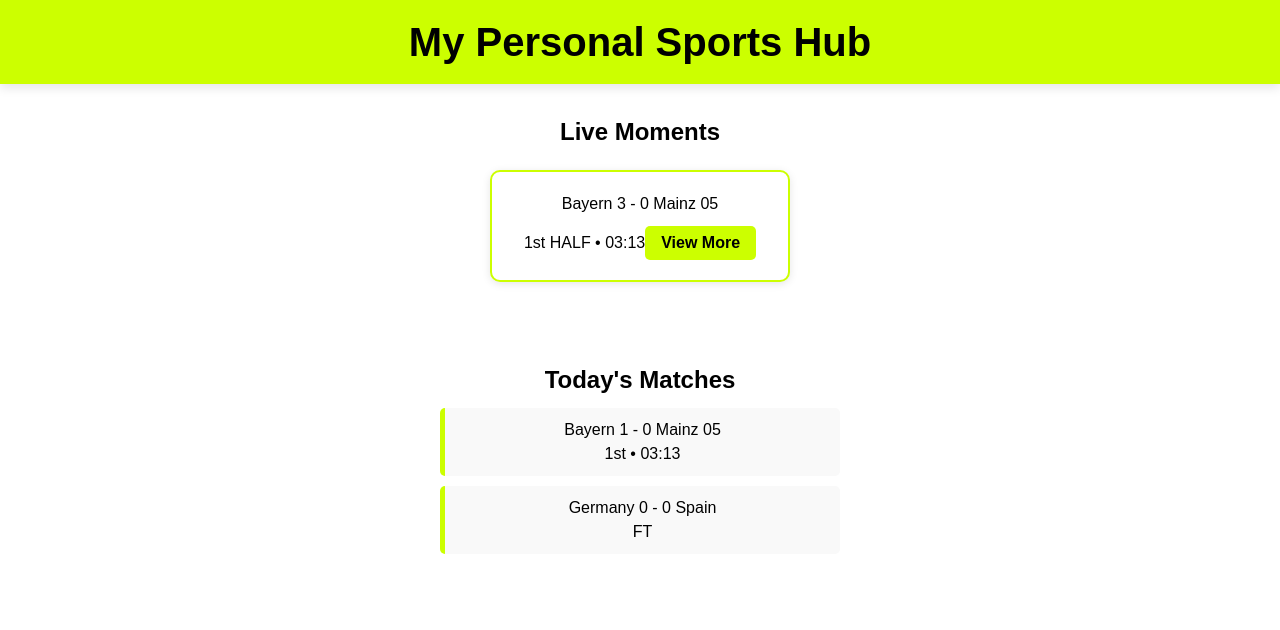
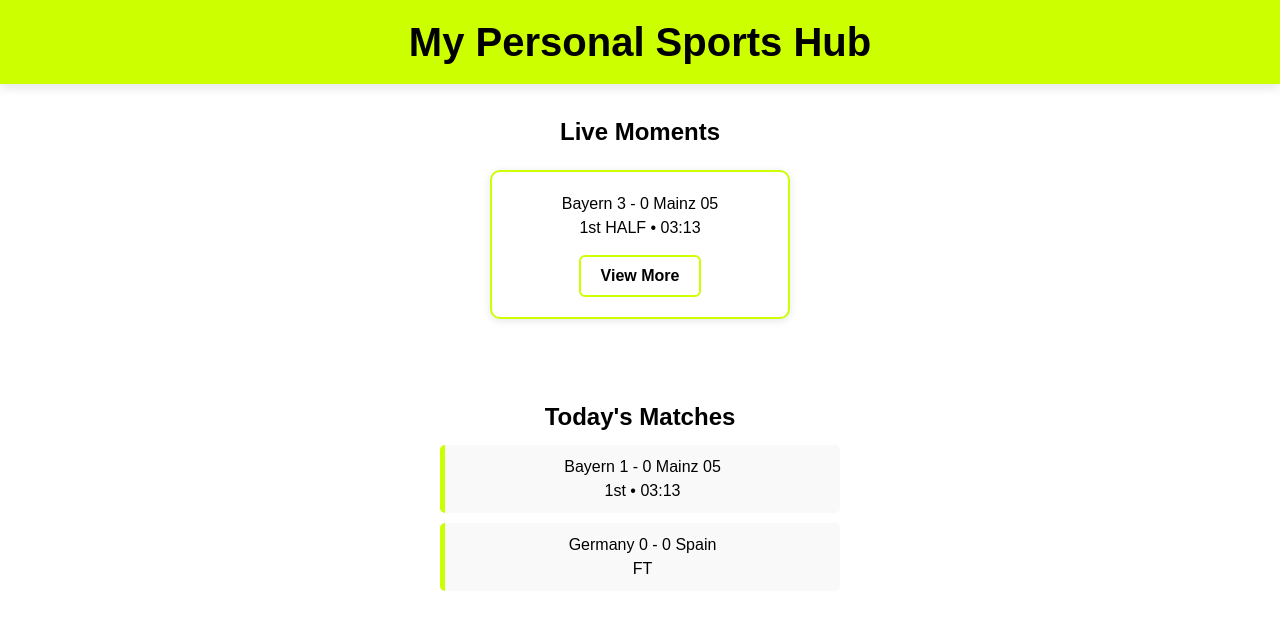
Before and after one commit to nick-bui19/my-sports-scoreboard-react, a React (Vite) app: page / in a window 1280 px wide. Shown: the top 630 px of the page. Built offline with nearby package versions, Linux system fonts and the light colour scheme.

Commit message:
fix viewMore button positioning and colors

```diff
--- a/src/App.css
+++ b/src/App.css
@@ -66,18 +66,21 @@ body {
 
 /* Button */
 .live-card button {
-  margin-top: 10px;
-  background-color: #CCFF00;
-  border: none;
-  padding: 8px 16px;
+  display: block;           /* Forces button to sit on its own line */
+  margin: 15px auto 0;      /* Centers it horizontally, adds top margin */
+  background-color: #fff;   /* White background */
+  color: #000;              /* Black text */
+  border: 2px solid #CCFF00; /* Tennis ball green border */
+  padding: 10px 20px;
   cursor: pointer;
   font-weight: bold;
-  border-radius: 5px;
-  transition: background 0.3s;
+  border-radius: 6px;
+  transition: all 0.3s;
 }
 
 .live-card button:hover {
-  background-color: #b3e600;
+  background-color: #CCFF00;
+  color: #000;
 }
 
 /* Today's Matches */
```
